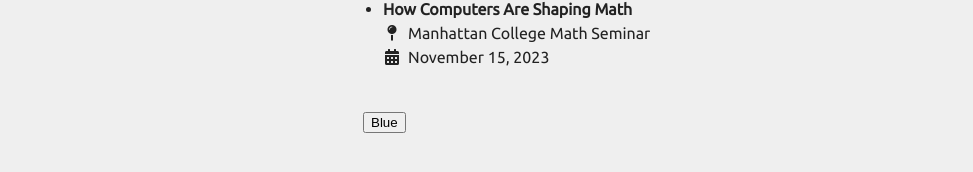
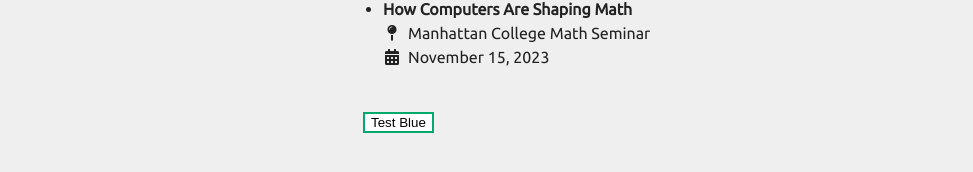
Before and after one commit to zporat/zporat.github.io, a Jekyll site: the page built from index.md, in a window 1280 px wide and 900 px high, scrolled down 1906 px. Shown: the part 673-845 px from the top of the window, without its empty margins (102-1075 px from the left). Built offline with Jekyll 4.4.1, drawn with Linux system fonts in a browser that asks for light colours; nearby versions of some CDN libraries; a style sheet for code colours, icons or effects is not loaded; our own code applies the rules of GitHub Pages for plain Markdown files.

Commit message:
test button

```diff
--- a/index.md
+++ b/index.md
@@ -99,4 +99,4 @@ Here are some notes and code that I have put together for one reason or another.
 
 {% include_relative _includes/talks.md %}
 
- <button type="button button1">Blue</button>
+ <button class="button1">Test Blue</button>
```
